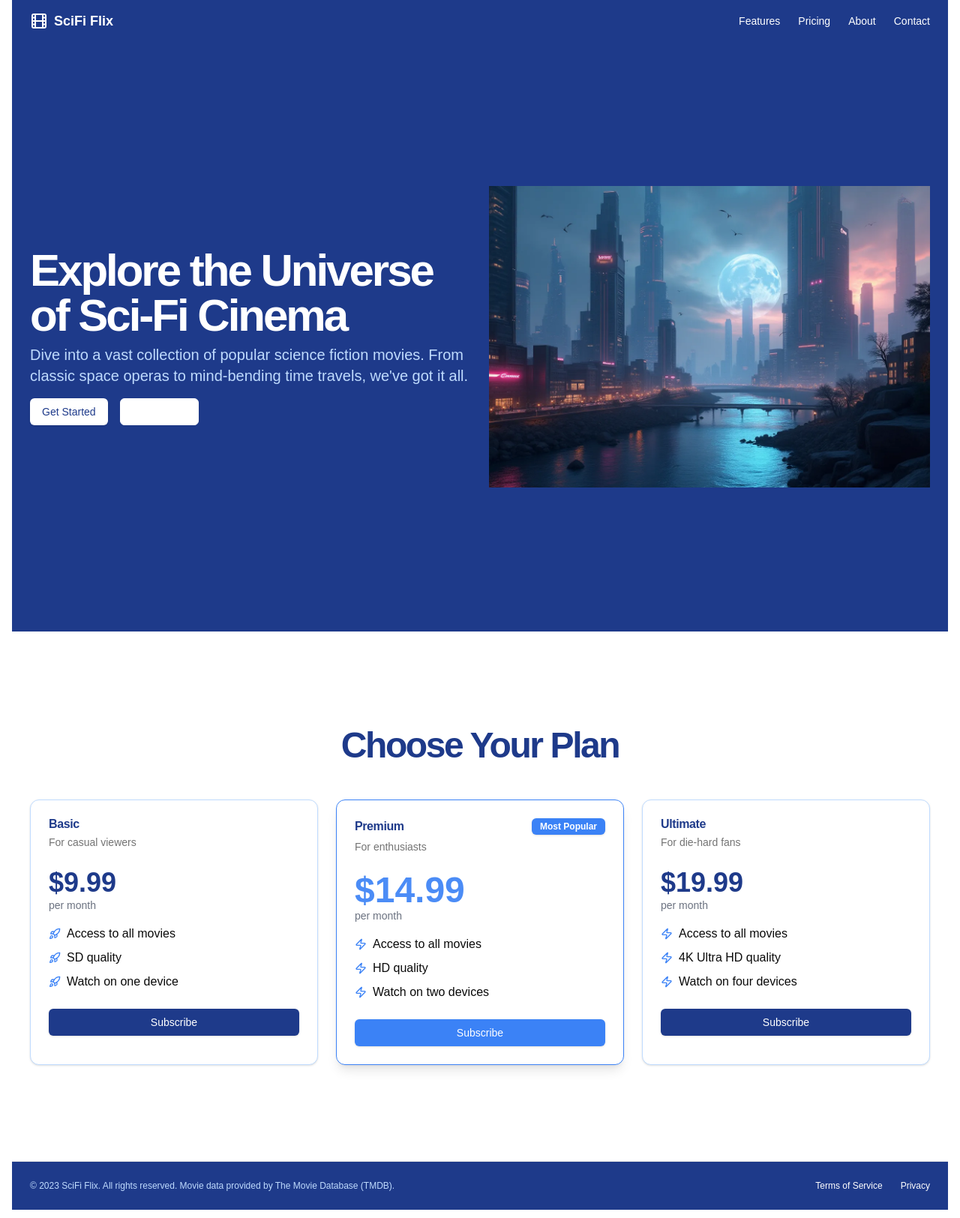
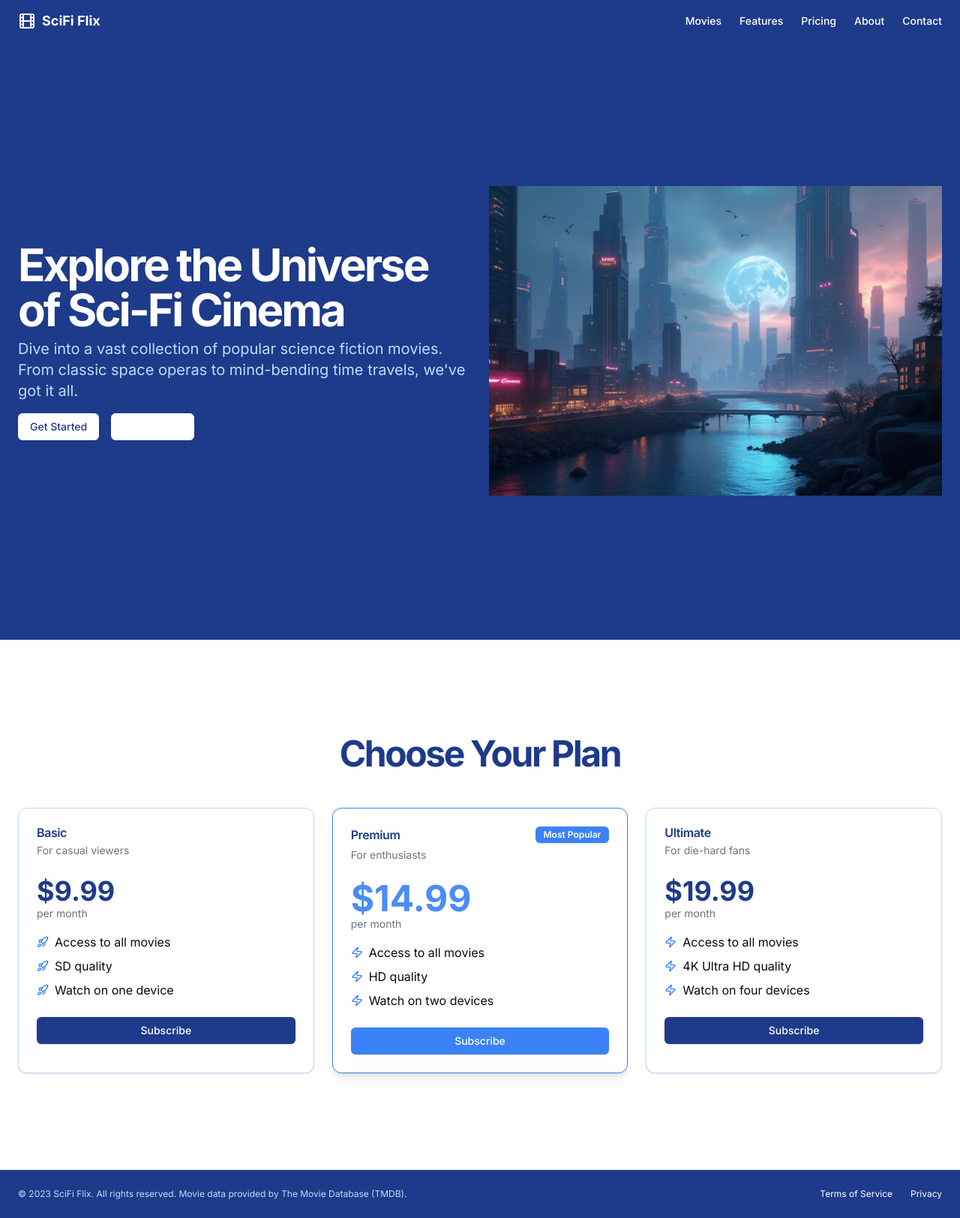
Before and after one commit to mauricedb/sci-fi-cinema-24, a Next.js app: page / in a window 1280 px wide. Shown: the whole page at 75% size. Built offline with nearby package versions, Linux system fonts and the light colour scheme.

Commit message:
Navigation Menu Refactor

```diff
--- a/src/app/layout.tsx
+++ b/src/app/layout.tsx
@@ -1,34 +1,29 @@
+import { Header } from '@/components/layout/header';
+import { Footer } from '@/components/layout/footer';
 import type { Metadata } from 'next';
-import localFont from 'next/font/local';
+import { Inter } from 'next/font/google';
 import './globals.css';
 
-const geistSans = localFont({
-  src: './fonts/GeistVF.woff',
-  variable: '--font-geist-sans',
-  weight: '100 900',
-});
-const geistMono = localFont({
-  src: './fonts/GeistMonoVF.woff',
-  variable: '--font-geist-mono',
-  weight: '100 900',
-});
+const inter = Inter({ subsets: ['latin'] });
 
 export const metadata: Metadata = {
-  title: 'Create Next App',
-  description: 'Generated by create next app',
+  title: 'SciFi Flix',
+  description: 'Your ultimate destination for science fiction movies',
 };
 
 export default function RootLayout({
   children,
-}: Readonly<{
+}: {
   children: React.ReactNode;
-}>) {
+}) {
   return (
     <html lang="en">
-      <body
-        className={`${geistSans.variable} ${geistMono.variable} antialiased`}
-      >
-        <div className="container mx-auto max-w-7xl px-4">{children}</div>
+      <body className={inter.className}>
+        <div className="flex flex-col min-h-screen">
+          <Header />
+          <main className="flex-1">{children}</main>
+          <Footer />
+        </div>
       </body>
     </html>
   );
--- a/src/components/landing-page.tsx
+++ b/src/components/landing-page.tsx
@@ -11,46 +11,13 @@
   CardTitle,
 } from '@/components/ui/card';
 import { Badge } from '@/components/ui/badge';
-import { Film, Rocket, Zap } from 'lucide-react';
+import { Rocket, Zap } from 'lucide-react';
 import Link from 'next/link';
 import heroImage from './hero-image.webp';
 
 export function LandingPageComponent() {
   return (
-    <div className="flex flex-col min-h-screen bg-blue-50">
-      <header className="px-4 lg:px-6 h-14 flex items-center bg-blue-900 text-white">
-        <Link className="flex items-center justify-center" href="#">
-          <Film className="h-6 w-6" />
-          <span className="ml-2 text-lg font-bold">SciFi Flix</span>
-        </Link>
-        <nav className="ml-auto flex gap-4 sm:gap-6">
-          <Link
-            className="text-sm font-medium hover:underline underline-offset-4"
-            href="#"
-          >
-            Features
-          </Link>
-          <Link
-            className="text-sm font-medium hover:underline underline-offset-4"
-            href="#"
-          >
-            Pricing
-          </Link>
-          <Link
-            className="text-sm font-medium hover:underline underline-offset-4"
-            href="#"
-          >
-            About
-          </Link>
-          <Link
-            className="text-sm font-medium hover:underline underline-offset-4"
-            href="#"
-          >
-            Contact
-          </Link>
-        </nav>
-      </header>
-      <main className="flex-1">
+    <div className="flex flex-col bg-blue-50">
       <section className="w-full py-12 md:py-24 lg:py-32 xl:py-48 bg-blue-900 text-white">
         <div className="container px-4 md:px-6">
           <div className="grid grid-cols-1 lg:grid-cols-2 gap-6 items-center">
@@ -60,9 +27,9 @@
                   Explore the Universe of Sci-Fi Cinema
                 </h1>
                 <p className="mx-auto max-w-[700px] text-blue-200 md:text-xl">
-                    Dive into a vast collection of popular science fiction
-                    movies. From classic space operas to mind-bending time
-                    travels, we&apos;ve got it all.
+                  Dive into a vast collection of popular science fiction movies.
+                  From classic space operas to mind-bending time travels,
+                  we&apos;ve got it all.
                 </p>
               </div>
               <div className="space-x-4">
@@ -129,9 +96,7 @@
               <CardHeader>
                 <div className="flex justify-between items-center">
                   <CardTitle className="text-blue-900">Premium</CardTitle>
-                    <Badge className="bg-blue-500 text-white">
-                      Most Popular
-                    </Badge>
+                  <Badge className="bg-blue-500 text-white">Most Popular</Badge>
                 </div>
                 <CardDescription>For enthusiasts</CardDescription>
               </CardHeader>
@@ -193,29 +158,6 @@
           </div>
         </div>
       </section>
-      </main>
-      <footer className="flex flex-col gap-2 sm:flex-row py-6 w-full shrink-0 items-center px-4 md:px-6 border-t bg-blue-900 text-white">
-        <p className="text-xs text-blue-200">
-          © 2023 SciFi Flix. All rights reserved. Movie data provided by{' '}
-          <a
-            href="https://www.themoviedb.org/"
-            className="hover:underline underline-offset-2"
-            target="_blank"
-            rel="noopener noreferrer"
-          >
-            The Movie Database (TMDB)
-          </a>
-          .
-        </p>
-        <nav className="sm:ml-auto flex gap-4 sm:gap-6">
-          <Link className="text-xs hover:underline underline-offset-4" href="#">
-            Terms of Service
-          </Link>
-          <Link className="text-xs hover:underline underline-offset-4" href="#">
-            Privacy
-          </Link>
-        </nav>
-      </footer>
     </div>
   );
 }
--- /dev/null
+++ b/src/components/layout/footer.tsx
@@ -0,0 +1,28 @@
+import Link from 'next/link';
+
+export function Footer() {
+  return (
+    <footer className="flex flex-col gap-2 sm:flex-row py-6 w-full shrink-0 items-center px-4 md:px-6 border-t bg-blue-900 text-white">
+      <p className="text-xs text-blue-200">
+        © 2023 SciFi Flix. All rights reserved. Movie data provided by{' '}
+        <a
+          href="https://www.themoviedb.org/"
+          className="hover:underline underline-offset-2"
+          target="_blank"
+          rel="noopener noreferrer"
+        >
+          The Movie Database (TMDB)
+        </a>
+        .
+      </p>
+      <nav className="sm:ml-auto flex gap-4 sm:gap-6">
+        <Link className="text-xs hover:underline underline-offset-4" href="#">
+          Terms of Service
+        </Link>
+        <Link className="text-xs hover:underline underline-offset-4" href="#">
+          Privacy
+        </Link>
+      </nav>
+    </footer>
+  );
+}
--- /dev/null
+++ b/src/components/layout/header.tsx
@@ -0,0 +1,47 @@
+'use client';
+
+import Link from 'next/link';
+import { Film } from 'lucide-react';
+
+export function Header() {
+  return (
+    <header className="px-4 lg:px-6 h-14 flex items-center bg-blue-900 text-white">
+      <Link className="flex items-center justify-center" href="/">
+        <Film className="h-6 w-6" />
+        <span className="ml-2 text-lg font-bold">SciFi Flix</span>
+      </Link>
+      <nav className="ml-auto flex gap-4 sm:gap-6">
+        <Link
+          className="text-sm font-medium hover:underline underline-offset-4"
+          href="/sci-fi-movies"
+        >
+          Movies
+        </Link>
+        <Link
+          className="text-sm font-medium hover:underline underline-offset-4"
+          href="#features"
+        >
+          Features
+        </Link>
+        <Link
+          className="text-sm font-medium hover:underline underline-offset-4"
+          href="#pricing"
+        >
+          Pricing
+        </Link>
+        <Link
+          className="text-sm font-medium hover:underline underline-offset-4"
+          href="#about"
+        >
+          About
+        </Link>
+        <Link
+          className="text-sm font-medium hover:underline underline-offset-4"
+          href="#contact"
+        >
+          Contact
+        </Link>
+      </nav>
+    </header>
+  );
+}
```
Lines whose indentation alone changed are shown as unchanged.
